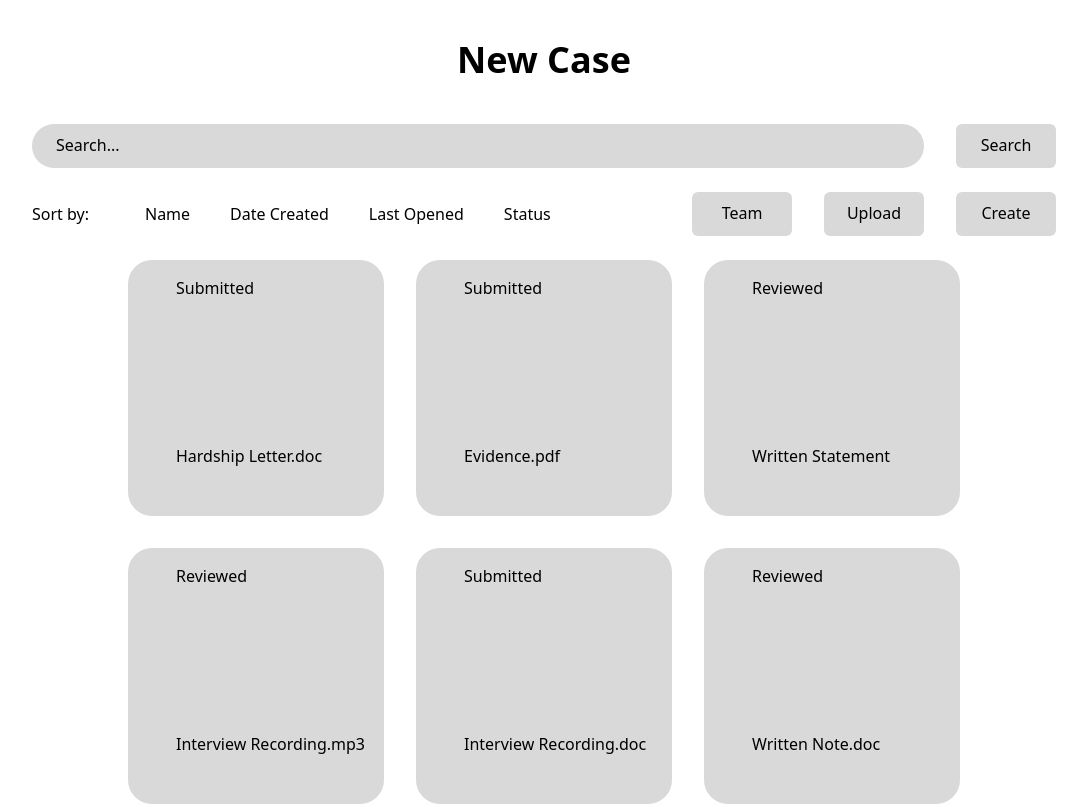
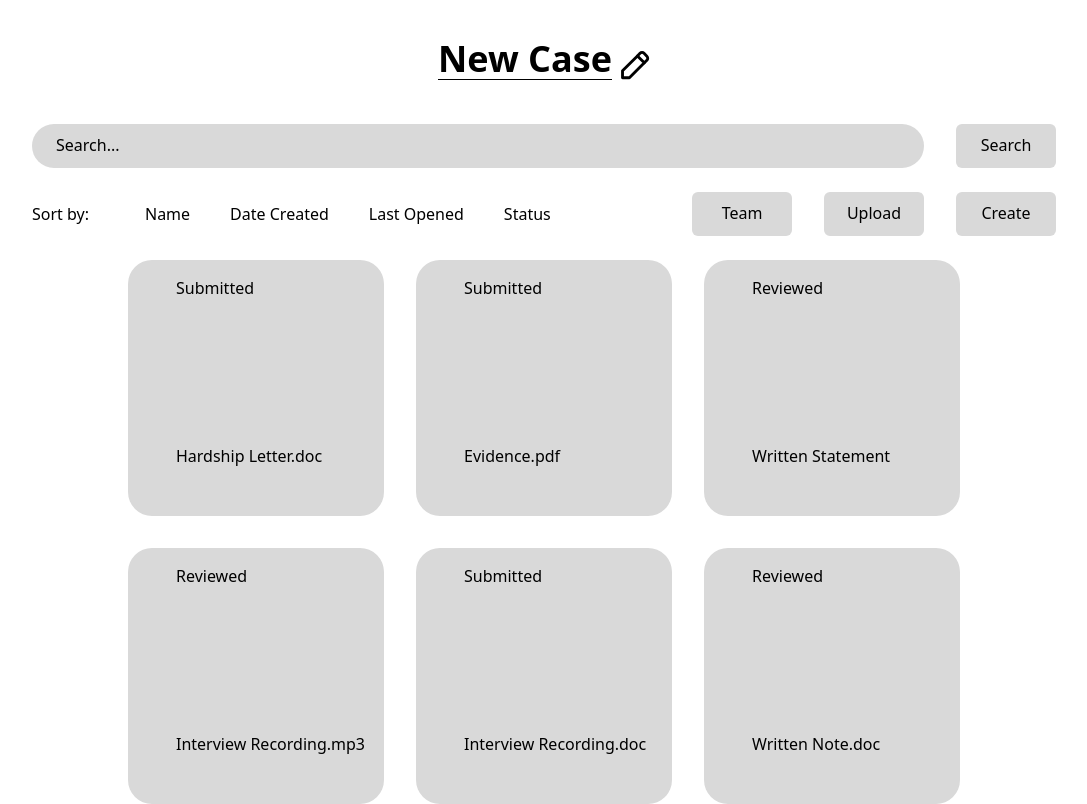
Before and after one commit to Smart-Attorney/smart-attorney-frontend, a React (Vite) app: page /new-case in a window 1280 px wide. Shown: the whole page, without its empty margins (96-1183 px from the left). Built offline with nearby package versions, Linux system fonts and the light colour scheme.

Commit message:
feat: allow users to edit name of a new case

```diff
--- a/src/pages/Dashboard/Dashboard.tsx
+++ b/src/pages/Dashboard/Dashboard.tsx
@@ -5,11 +5,9 @@ import dashboardOptions from "./DashboardSortOptions";
 import { Link } from "react-router-dom";
 
 function Dashboard() {
-
-
 	return (
 		<div className="flex flex-col items-center gap-6 w-[80%] mx-auto">
-			<h1 className="pt-10 pb-5 text-4xl font-bold">Case Dashboard</h1>
+			<h1 className="mt-10 mb-5 text-4xl font-bold">Case Dashboard</h1>
 			<SearchBar />
 
 			<div className="flex flex-row items-center justify-between w-full gap-8">
@@ -18,7 +16,7 @@ function Dashboard() {
 				<Link
 					className="bg-[#D9D9D9] h-11 rounded-md min-w-[150px] flex justify-center items-center pb-[2px]"
 					type="button"
-					to={("/new-case")}
+					to={"/new-case"}
 				>
 					<span>New Case</span>
 				</Link>
--- a/src/pages/NewCase/NewCase.tsx
+++ b/src/pages/NewCase/NewCase.tsx
@@ -2,13 +2,47 @@ import SearchBar from "../../components/SearchBar";
 import SortBar from "../../components/SortBar";
 import CaseFile from "./CaseFile";
 import newCaseSortOptions from "./newCaseSortOptions";
-import { Link} from "react-router-dom";
+import { Link } from "react-router-dom";
+import { useState } from "react";
+import EditPenIcon from "../../assets/content-edit-pen.svg";
 
 function NewCase() {
+	const [editable, setEditable] = useState(false);
+	const [caseInfo, setCaseInfo] = useState({
+		name: "New Case",
+	});
+
+	console.log(caseInfo);
+
+	const toggleEditable = () => {
+		setEditable(true);
+		const caseName = document.getElementById("case-name");
+		setTimeout(() => {
+			caseName?.focus();
+		}, 100);
+	};
+
+	const handleBlur = (event: React.FocusEvent<HTMLSpanElement>) => {
+		const { textContent } = event.nativeEvent.target as HTMLElement;
+
+		setCaseInfo({ name: textContent ? textContent : "" });
+	};
 
 	return (
 		<div className="flex flex-col items-center gap-6 w-[80%] mx-auto">
-			<h1 className="pt-10 pb-5 text-4xl font-bold">New Case</h1>
+			<div className="flex flex-row items-end h-20 gap-2 mb-5">
+				<span
+					id="case-name"
+					className="relative mt-10 mb-5 text-4xl font-bold border-b border-b-black top-5"
+					contentEditable={editable}
+					suppressContentEditableWarning={true}
+					onBlur={handleBlur}
+				>
+					{caseInfo.name}
+				</span>
+
+				<img src={EditPenIcon} width="30px" className="cursor-pointer mt-7" onClick={toggleEditable} />
+			</div>
 			<SearchBar />
 
 			<div className="flex flex-row items-center justify-between w-full gap-8">
@@ -30,7 +64,7 @@ function NewCase() {
 					<Link
 						className="bg-[#D9D9D9] h-11 rounded-md min-w-[100px] flex justify-center items-center pb-[2px]"
 						type="button"
-            to={"/dashboard"}
+						to={"/dashboard"}
 					>
 						<span>Create</span>
 					</Link>
```
Also changed, not shown: src/assets/content-edit-pen.svg (added).
